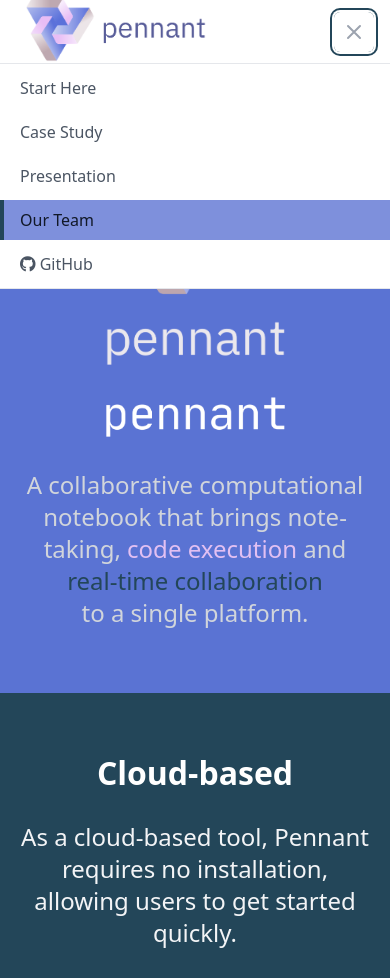
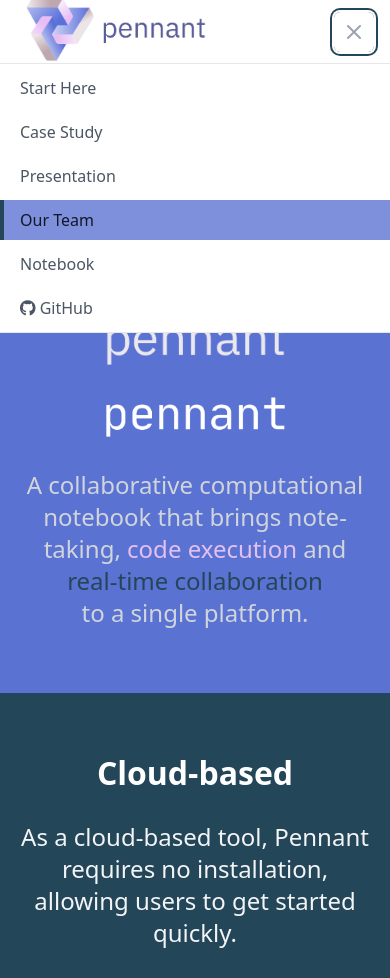
Before and after one commit to pennant-notebook/pennant-notebook.github.io, a plain HTML site: page index.html in a window 390 px wide. Both pictures are taken after a click on the button 354 px from the left and 31 px from the top of the page. Shown: the top 978 px of the page. Drawn offline with nearby package versions, Linux system fonts and the light colour scheme; grey boxes are pictures that could not be loaded.

Commit message:
notebook link added to hamburger menu

```diff
--- a/index.html
+++ b/index.html
@@ -76,6 +76,8 @@
       <a href="#case-study">Case Study</a>
       <a href="#presentation">Presentation</a>
       <a href="#our-team">Our Team</a>
+      <a href="https://www.trypennant.com/">Notebook</a>
+
       <!-- <a
             href="http://pennant-demo.s3.us-east-2.amazonaws.com/chat-demo/index.html"
             target="_blank"
```
